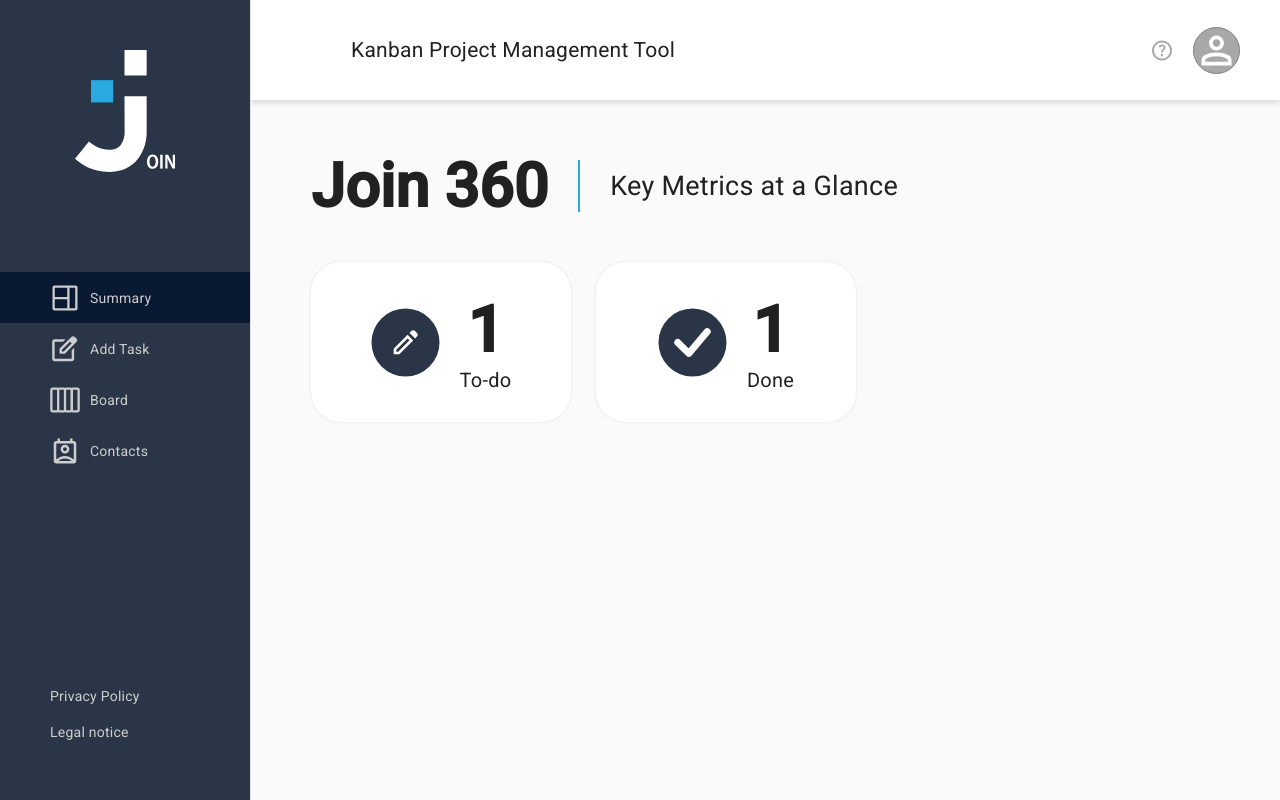
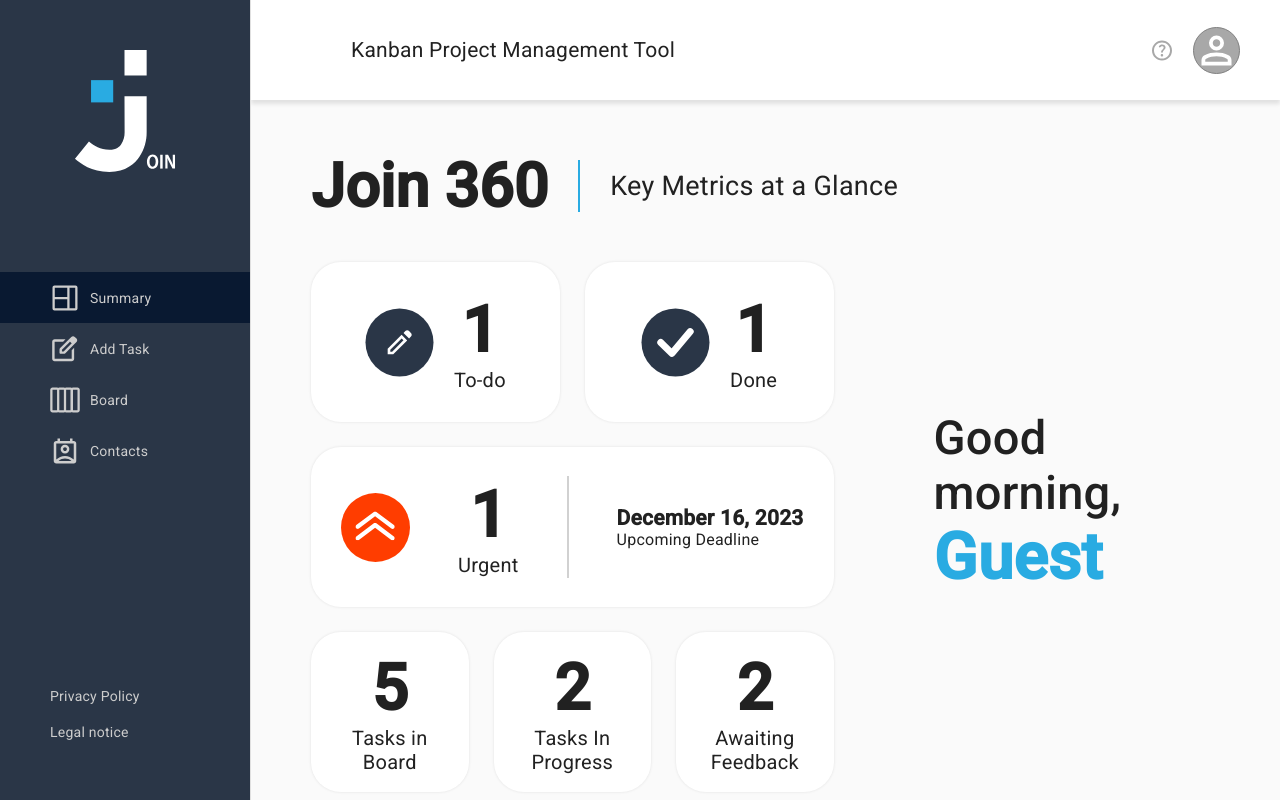
Before and after one commit to GeorgiosKoinaris/new-join, an Angular app: page /summary in a window 1280 px wide. Built offline with nearby package versions, Linux system fonts and the light colour scheme.

Commit message:
board first style finish

```diff
--- a/src/app/components/summary/summary.component.html
+++ b/src/app/components/summary/summary.component.html
@@ -34,27 +34,49 @@
           </div>
         </div>
       </div>
-      <!-- <div>
-        <div>
-          <img src="" alt="" />
-          <span></span>
-          <span></span>
-        </div>
-        <div class="line"></div>
-        <div>
-          <span></span>
-          <span></span>
+
+      <div class="urgentContainer">
+        <div class="urgentBox">
+          <img src="./assets/img/urgentIconBox.svg" alt="" />
+          <div class="counter">
+            <span>1</span>
+            <span>Urgent</span>
+          </div>
+
+          <div class="lineContainer"></div>
+
+          <div class="dateBox">
+            <span> December 16, 2023</span>
+            <span> Upcoming Deadline</span>
+          </div>
         </div>
       </div>
-      <div>
-        <div></div>
-        <div></div>
-        <div></div>
-      </div> -->
+
+      <div class="taskCounterContainer">
+        <div class="taskCounterBox">
+          <div class="counter">
+            <span>5</span>
+            <span>Tasks in Board</span>
+          </div>
+        </div>
+        <div class="taskCounterBox">
+          <div class="counter">
+            <span>2</span>
+            <span>Tasks In Progress</span>
+          </div>
+        </div>
+        <div class="taskCounterBox">
+          <div class="counter">
+            <span>2</span>
+            <span>Awaiting Feedback</span>
+          </div>
+        </div>
+      </div>
     </div>
-    <!-- <div>
+
+    <div class="greetingContainer">
       <span>Good morning,</span>
       <span>Guest</span>
-    </div> -->
+    </div>
   </div>
 </div>
--- a/src/app/components/summary/summary.component.scss
+++ b/src/app/components/summary/summary.component.scss
@@ -16,6 +16,7 @@
 
 .counterContainer {
   margin-top: 50px;
+  width: 570px;
 }
 
 .todo-done-container {
@@ -28,7 +29,7 @@
   border-radius: 30px;
   padding: 30px;
   height: 100px;
-  width: 200px;
+  width: 100%;
   display: flex;
   justify-content: center;
   align-items: center;
@@ -64,3 +65,131 @@
     transform: scale(1.05);
   }
 }
+
+.urgentContainer {
+  display: flex;
+  gap: 25px;
+
+  .urgentBox {
+    background-color: white;
+    border-radius: 30px;
+    padding: 30px;
+    height: 100px;
+    width: 100%;
+    display: flex;
+    justify-content: space-between;
+    align-items: center;
+    box-shadow: 0px 0px 3px rgba(0, 0, 0, 0.1);
+    transition: 125ms ease-in-out;
+    margin-top: 25px;
+    margin-bottom: 25px;
+
+    img {
+      width: 69px;
+      height: 69px;
+    }
+
+    .counter {
+      display: flex;
+      flex-direction: column;
+      align-items: center;
+
+      span:first-child {
+        font-size: 64px;
+        font-weight: 600;
+      }
+
+      span:last-child {
+        font-size: 20px;
+        font-weight: 400;
+      }
+    }
+
+    .lineContainer {
+      height: 100px;
+      border: 1px solid #d1d1d1;
+    }
+
+    .dateBox {
+      display: flex;
+      flex-direction: column;
+
+      span:first-child {
+        font-size: 21px;
+        font-weight: 700;
+      }
+
+      span:last-child {
+        font-size: 16px;
+        font-weight: 400;
+      }
+    }
+
+    &:hover {
+      cursor: pointer;
+      background-color: #2a3647;
+      color: white;
+      transform: scale(1.05);
+    }
+  }
+}
+
+.taskCounterContainer {
+  display: flex;
+  gap: 25px;
+
+  .taskCounterBox {
+    background-color: white;
+    border-radius: 30px;
+    padding: 30px;
+    height: 100px;
+    width: 100%;
+    display: flex;
+    justify-content: center;
+    align-items: center;
+    box-shadow: 0px 0px 3px rgba(0, 0, 0, 0.1);
+    transition: 125ms ease-in-out;
+
+    .counter {
+      display: flex;
+      flex-direction: column;
+      align-items: center;
+      text-align: center;
+
+      span:first-child {
+        font-size: 64px;
+        font-weight: 600;
+      }
+
+      span:last-child {
+        font-size: 20px;
+        font-weight: 400;
+      }
+    }
+
+    &:hover {
+      cursor: pointer;
+      background-color: #2a3647;
+      color: white;
+      transform: scale(1.05);
+    }
+  }
+}
+
+.greetingContainer {
+  display: flex;
+  flex-direction: column;
+  justify-content: center;
+  margin-left: 100px;
+
+  span:first-child {
+    font-size: 47px;
+    font-weight: 500;
+  }
+
+  span:last-child {
+    font-size: 64px;
+    font-weight: 700;
+    color: #29abe2;
+  }
+}
```
Also changed, not shown: src/assets/img/urgentIconBox.svg (added).
